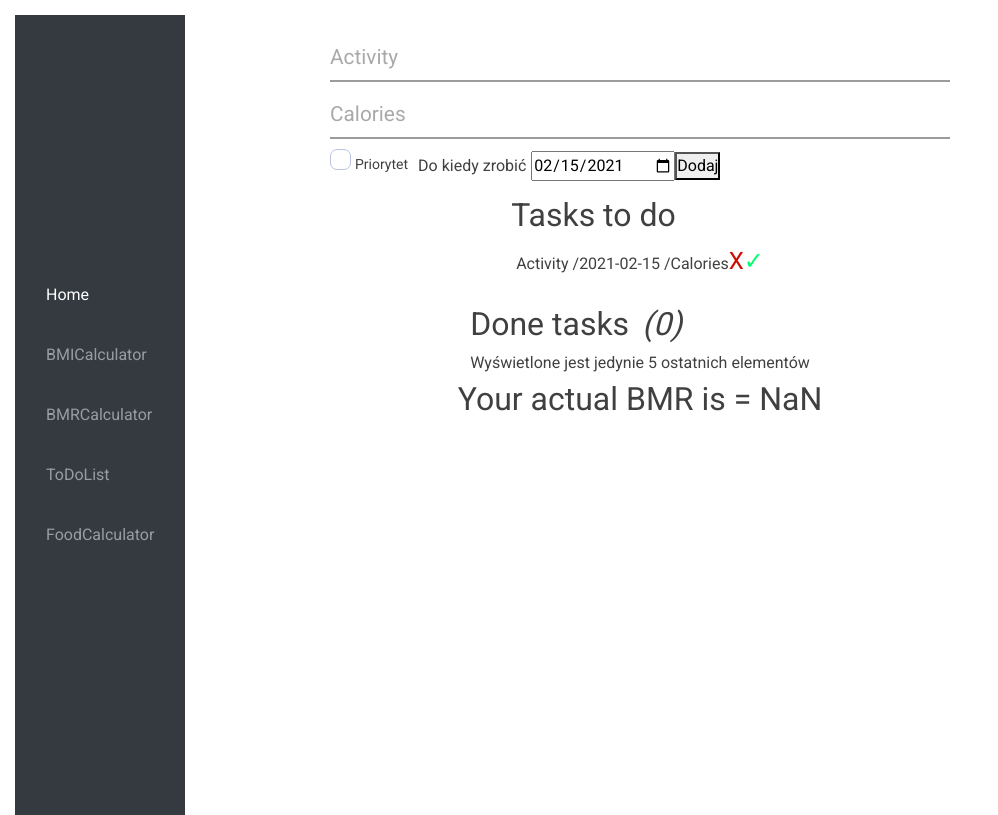
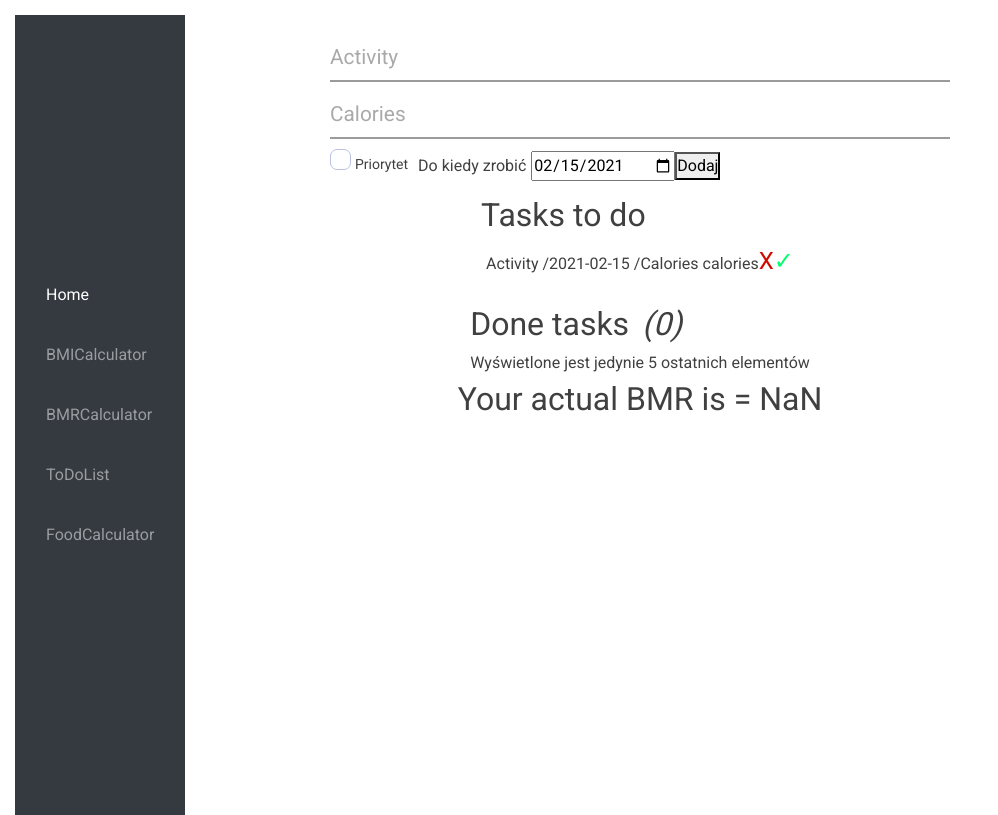
Before and after one commit to andryskowski/Health-Application, a React (Create React App) app in the folder to_do_list/: page /ToDoList in a window 1280 px wide. Both pictures are taken after a click on the button "Dodaj". Shown: the whole page, without its empty margins (0-998 px from the left). Built offline with nearby package versions, Linux system fonts and the light colour scheme.

Commit message:
localstorage on todolist fully works

```diff
--- a/to_do_list/src/components/ToDoList/Task.js
+++ b/to_do_list/src/components/ToDoList/Task.js
@@ -7,7 +7,7 @@ const Task = props => {
             <p>
                 {props.task.text} /
                 {props.task.date} /
-                {props.task.calories}
+                {props.task.calories} {'calories'}
 
                 <button className="x-button" onClick={() => props.remove(id)}>X</button>
                 <button className="checked-button"onClick={() => props.change(id)}>&#10003;</button>
--- a/to_do_list/src/components/ToDoList/ToDoList.js
+++ b/to_do_list/src/components/ToDoList/ToDoList.js
@@ -15,19 +15,16 @@ class App extends Component {
 
   removeTask = (id) => {
     const tasks = [...this.state.tasks];
-
     const index = tasks.findIndex(task => task.id === id);
     tasks.splice(index, 1);
-
     this.setState({ tasks });
-
+    window.localStorage.setItem('Tasks', JSON.stringify(tasks));
 
   }
 
   changeTaskStatus = (id) => {
     const tasks = Array.from(this.state.tasks);
     tasks.forEach(task => { if (task.id === id) { task.active = false; task.finishDate = new Date().getTime() } });
-
     this.setState({ tasks })
   }
 
@@ -35,8 +32,6 @@ class App extends Component {
     const ActualBMR = this.state.ActualBMR - calories;
     this.setState({ ActualBMR })
   }
-
-
 
   // addTaskToLocalStorage = (task) => {
   //   // const TASKS = JSON.parse(localStorage.getItem('Tasks'));
```
